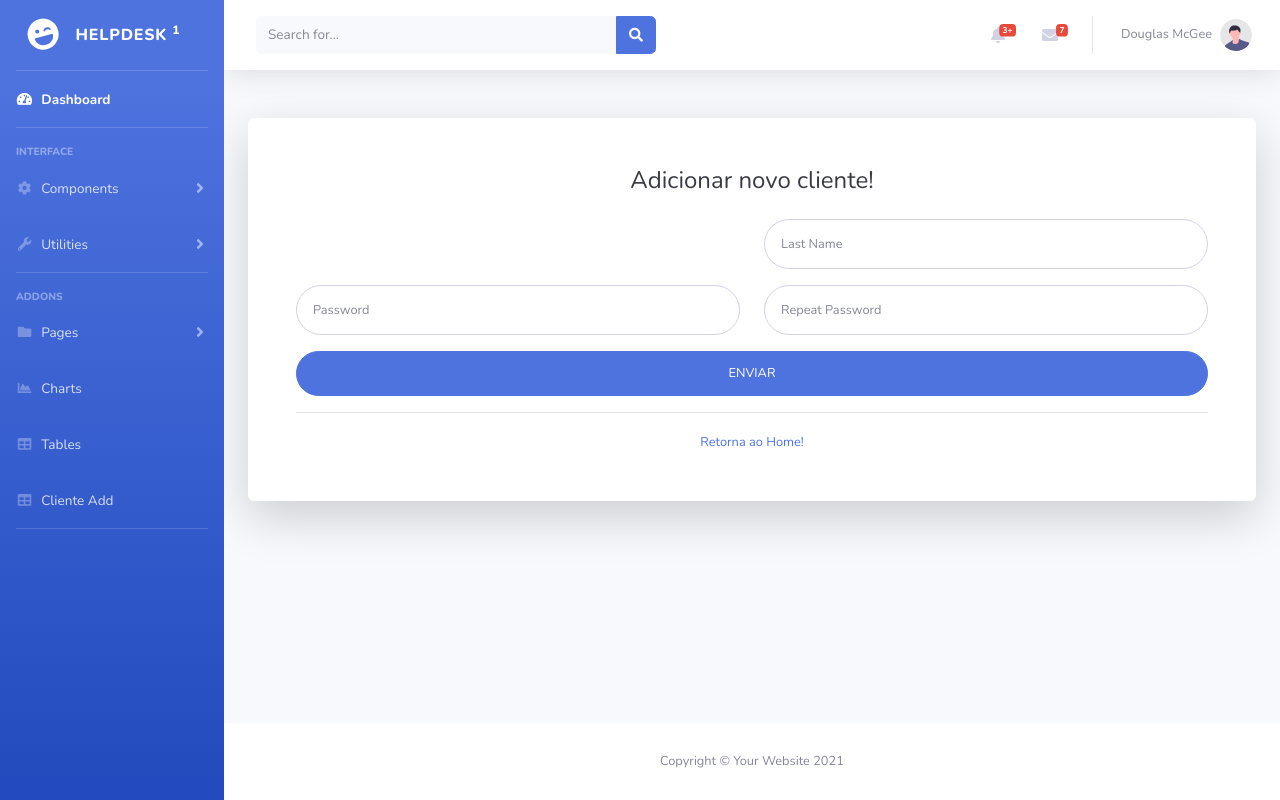
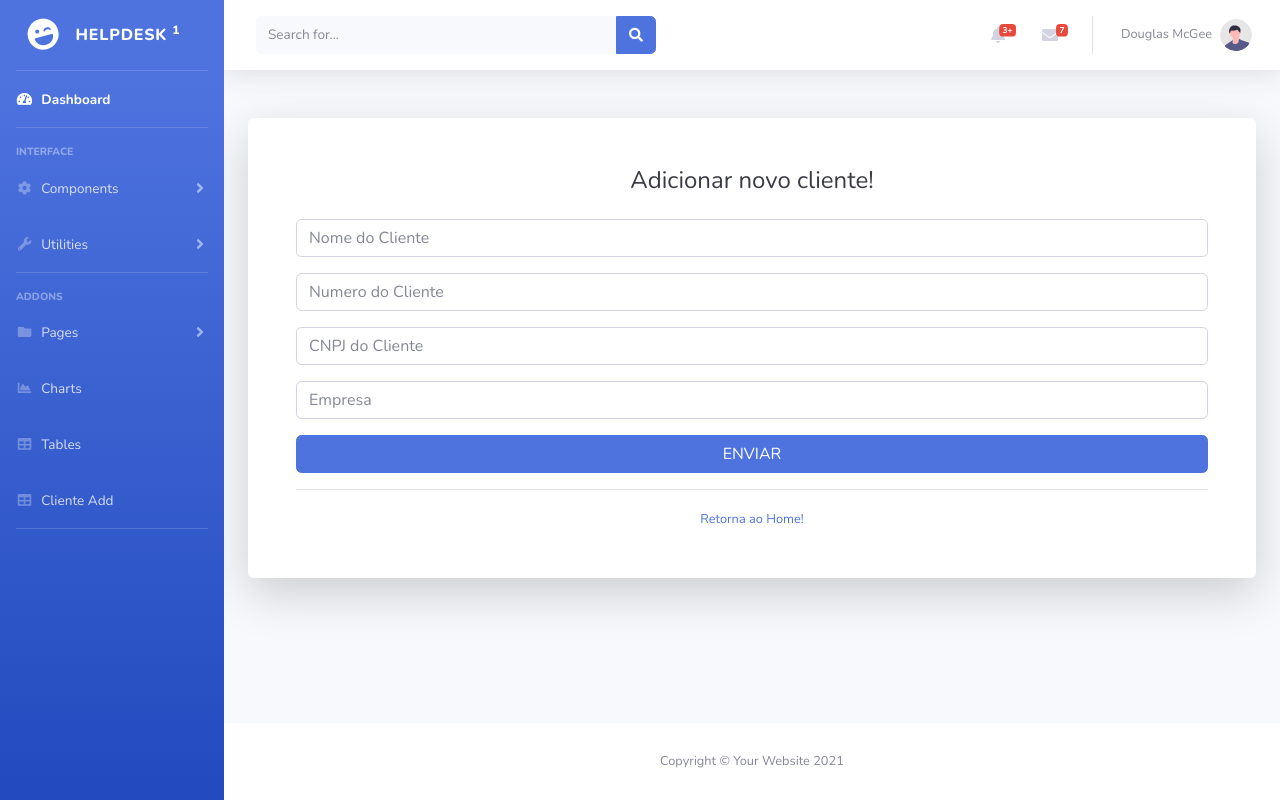
Before and after one commit to cristiansuzuki/helpdesk, a Django app: page /cadastro-cliente in a window 1280 px wide. Run offline with Django 4.2, Linux system fonts and the light colour scheme; some libraries are stand-ins or nearby versions.

Commit message:
solving template problems

```diff
--- a/helpdesk/forms.py
+++ b/helpdesk/forms.py
@@ -1,7 +1,7 @@
 from django import forms
 from .models import Cliente, Chamado
 
-class ClienteForm(forms.Form):
+class ClienteForm(forms.ModelForm):
     class Meta:
         model = Cliente
         fields = ('nome_cliente', 'cnpj', 'telefone', 'empresa')
@@ -16,10 +16,10 @@ class ClienteForm(forms.Form):
                 attrs={'type':'text', 'class':'form-control form-control-user', 'id': 'exampleInputName', 'placeholder': 'Empresa'}),
         }
 
-class ChamadoForm(forms.Form):
+class ChamadoForm(forms.ModelForm):
     class Meta:
         model = Chamado
-        fields = ('cliente', 'funcionario', 'prioridade', 'data', 'descricao', 'status', 'tipo_chamado', 'resolucao', 'sistema', 'solicitante')
+        fields = ('cliente', 'funcionario', 'prioridade', 'descricao', 'status', 'tipo_chamado', 'resolucao', 'sistema', 'solicitante')
         widgets = {
             'cliente':forms.Select(
                 attrs={'type': 'select', 'class': 'form-control', 'id': 'exampleInputSelect', 'placeholder': '', 'value': '10'}),
@@ -27,8 +27,6 @@ class ChamadoForm(forms.Form):
                 attrs={'type': 'select', 'class': 'form-control', 'id': 'exampleInputSelect', 'placeholder': '', 'value': '10'}),
             'prioridade':forms.Select(
                 attrs={'type': 'select', 'class': 'form-control', 'id': 'exampleInputSelect', 'placeholder': '', 'value': '10'}),
-            'data': forms.DateInput(
-                attrs={'type': 'date', 'class': 'form-control form-control-user', 'id': 'exampleInputDate', 'placeholder': 'Data de criação do chamado'}),
             'descricao': forms.TextInput(
                   attrs={'type': 'text', 'class': 'form-control', 'id': 'exampleInputName', 'placeholder': 'Descricao do chamado'}),
             'status': forms.Select(
--- a/helpdesk/models.py
+++ b/helpdesk/models.py
@@ -48,6 +48,6 @@ class Chamado(models.Model):
     descricao = models.TextField(max_length=1000)
     status = models.ForeignKey(Status, on_delete=models.CASCADE)
     tipo_chamado = models.ForeignKey(TipoChamado, on_delete=models.CASCADE)
-    resolução = models.TextField(max_length=1000)
+    resolucao = models.TextField(max_length=1000)
     sistema = models.ForeignKey(Sistema, on_delete=models.CASCADE)
     solicitante = models.CharField(max_length=100)
--- a/helpdesk/templates/cadastro-cliente.html
+++ b/helpdesk/templates/cadastro-cliente.html
@@ -10,28 +10,24 @@
                         <div class="text-center">
                             <h1 class="h4 text-gray-900 mb-4">Adicionar novo cliente!</h1>
                         </div>
-                        <form class="user" action="POST">
-                            <div class="form-group row">
-                                <div class="col-sm-6 mb-3 mb-sm-0">
-                                    <!--<input type="text" class="form-control form-control-user" id="exampleFirstName" placeholder="First Name">-->
+                        <form method="POST">{% csrf_token %}
+                                <div class="form-group">
                                     {{ form.nome_cliente }}
                                 </div>
-                                <div class="col-sm-6">
-                                    <input type="text" class="form-control form-control-user" id="exampleLastName" placeholder="Last Name">
+
+                                <div class="form-group">
                                     {{ form.telefone }}
                                 </div>
-                            </div>
-                            <div class="form-group row">
-                                <div class="col-sm-6 mb-3 mb-sm-0">
-                                    <input type="password" class="form-control form-control-user" id="exampleInputPassword" placeholder="Password">
+
+                                <div class="form-group">
                                     {{ form.cnpj }}
                                 </div>
-                                <div class="col-sm-6">
-                                    <input type="password" class="form-control form-control-user" id="exampleRepeatPassword" placeholder="Repeat Password">
+
+                                <div class="form-group">
                                     {{ form.empresa }}
                                 </div>
-                            </div>
-                            <button type="button" class="btn btn-primary btn-user btn-block">ENVIAR</button>
+
+                            <button type="submit" class="btn btn-primary btn-user btn-block">ENVIAR</button>
                         </form>
                         <hr>
                         <div class="text-center">
--- a/helpdesk/views.py
+++ b/helpdesk/views.py
@@ -11,13 +11,7 @@ def cadastro_cliente(request):
     if request.method == "POST":
         form = ClienteForm(request.POST)
         if form.is_valid():
-            newform = Cliente(
-                nome_cliente=form.changed_data['nome_cliente'],
-                cnpj=form.changed_data['cnpj'],
-                telefone=form.changed_data['telefone'],
-                empresa=form.changed_data['empresa']
-            )
-            newform.save()
+            form.save()
             return redirect(home)
     else:
         form = ClienteForm()
```
